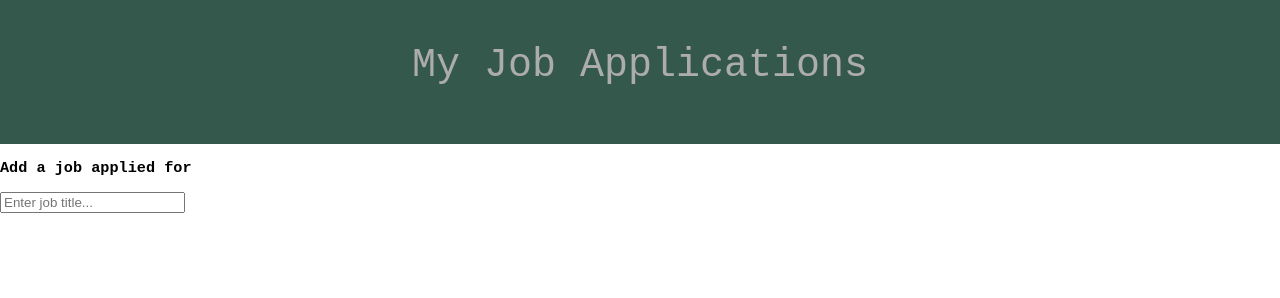
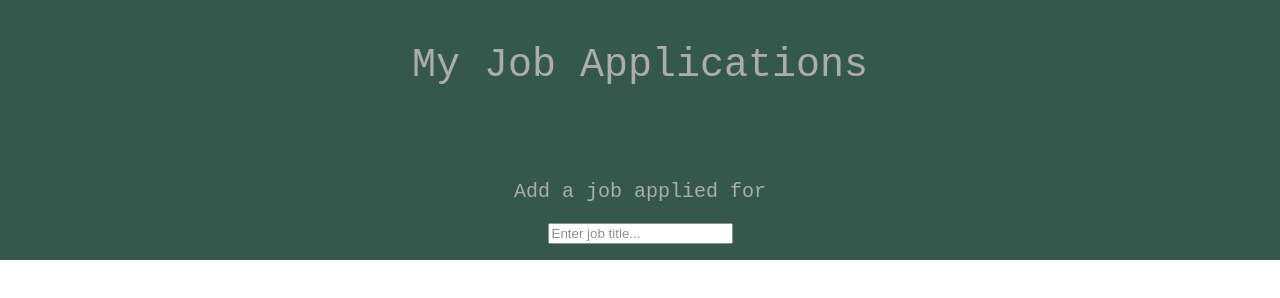
Before and after one commit to samanthamarberger/Phase-1-Final-Project, a plain HTML site: page index.html in a window 1280 px wide. Drawn offline with Linux system fonts and the light colour scheme.

Commit message:
styled the submit

```diff
--- a/index.css
+++ b/index.css
@@ -16,7 +16,32 @@ body {
       height: 6rem;
       text-align: center;
       color: #989898;
-      font: serif;
+      font: sans-serif;
+      font-style: normal;
       font-size: 40px;
       font-weight: lighter;
   }
+
+  .container {
+      padding: 1rem;
+      background-color: #023020;
+      opacity: .8;
+      width: stretch;
+      height: auto;
+  }
+
+  /* .add-job-form{
+      width: 60%;
+  } */
+
+  .container form{
+    text-align: center;
+  }
+
+  .container h3{
+      color: #989898;
+      font: sans-serif;
+      font-style: normal;
+      font-size: 20px;
+      font-weight: lighter;
+  }
```
